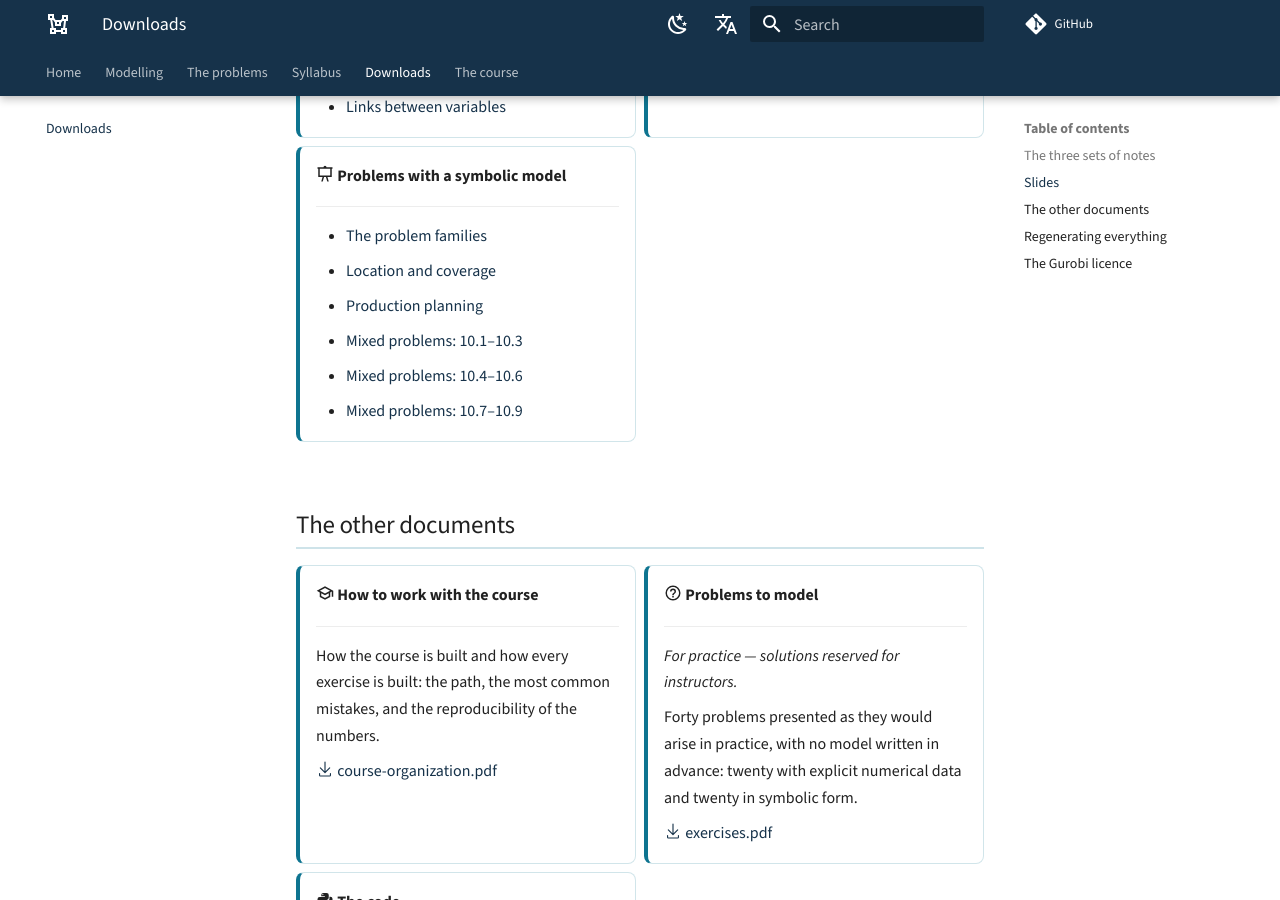
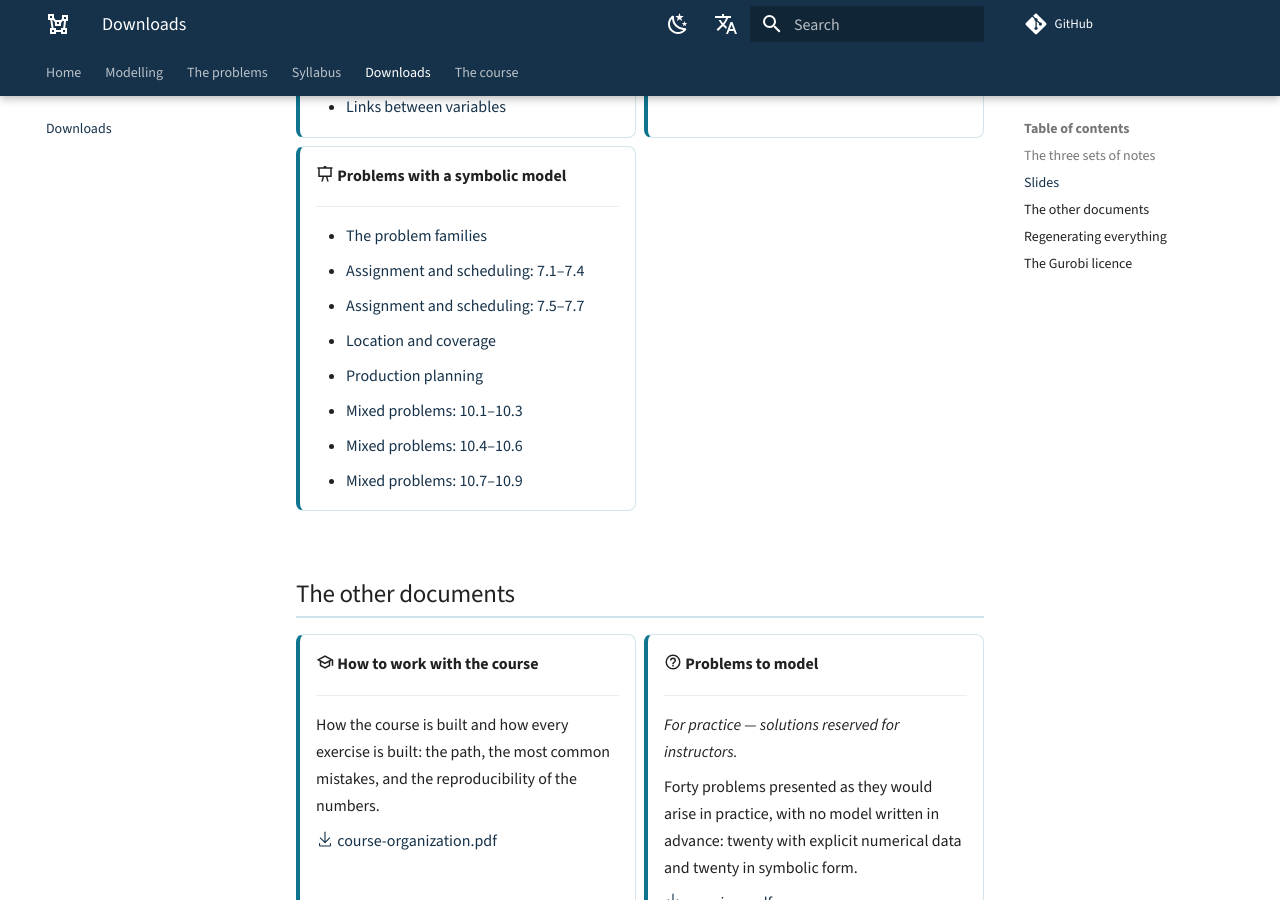
Before and after one commit to fabiofurini/mip-modelling, an MkDocs documentation site: the page built from docs/downloads.md, in a window 1280 px wide and 900 px high, scrolled down 1314 px. Built offline with MkDocs 1.6.1 and Material for MkDocs 9.7.7, drawn with Linux system fonts in a browser that asks for light colours; comment, search, counter and statistics services are not loaded.

Commit message:
Slide dello scheduling in due parti; tutte le slide dei capitoli in italiano e inglese
Co-Authored-By: Claude Opus 5.5 <noreply@anthropic.com>

```diff
--- a/docs/downloads.md
+++ b/docs/downloads.md
@@ -77,6 +77,8 @@ The lecture slides, one deck per chapter of the notes (PDF).
     ---
 
     - [The problem families](pdf/slides-08-problem-families.pdf)
+    - [Assignment and scheduling: 7.1–7.4](pdf/slides-09-scheduling-1.pdf)
+    - [Assignment and scheduling: 7.5–7.7](pdf/slides-09-scheduling-2.pdf)
     - [Location and coverage](pdf/slides-10-location.pdf)
     - [Production planning](pdf/slides-11-production.pdf)
     - [Mixed problems: 10.1–10.3](pdf/slides-12-mixed-problems-1.pdf)
```
Also changed, not shown: 2 other files.
